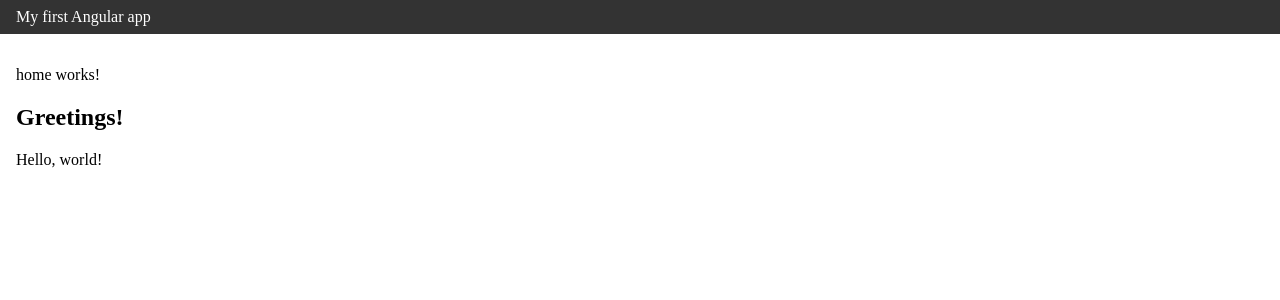
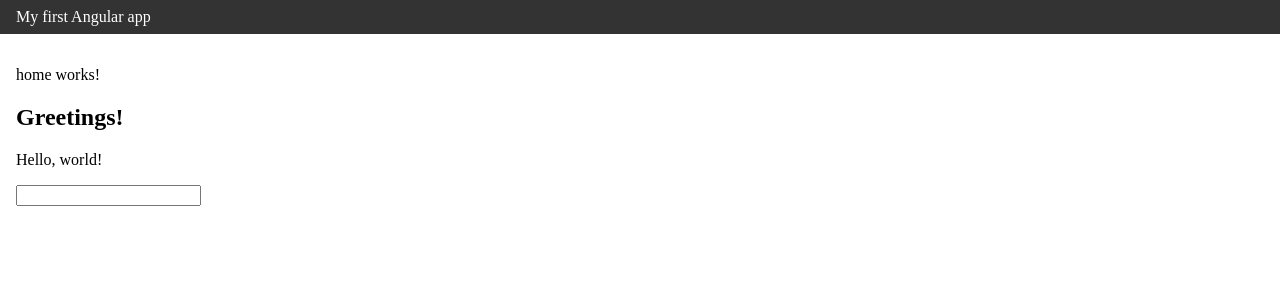
Before and after one commit to ChuanYuDev/angular, an Angular app in the folder first-ng-app/: page / in a window 1280 px wide. Shown: the top 300 px of the page. Built offline with nearby package versions, Linux system fonts and the light colour scheme.

Commit message:
4. Event listeners in Angular

```diff
--- a/first-ng-app/src/app/home/home.component.html
+++ b/first-ng-app/src/app/home/home.component.html
@@ -14,3 +14,6 @@
 
 <!-- Pass homeMessage signal property of HomeComponent to GreetingComponent -->
 <app-greeting [message]="homeMessage()"/>
+
+<!-- <input type="text" (keyup)="keyUpHandler()"> -->
+<input type="text" (keyup)="keyUpHandler($event)">
--- a/first-ng-app/src/app/home/home.component.ts
+++ b/first-ng-app/src/app/home/home.component.ts
@@ -11,4 +11,12 @@ import { GreetingComponent } from '../components/greeting/greeting.component';
 export class HomeComponent {
   // Pass this message to child component GreetingComponent
   homeMessage = signal('Hello, world!');
+
+  // keyUpHandler() {
+  //   console.log('user typed something in the input');
+  // }
+
+  keyUpHandler(event: KeyboardEvent) {
+    console.log(`user pressed the ${event.key} key`);
+  }
 }
```
